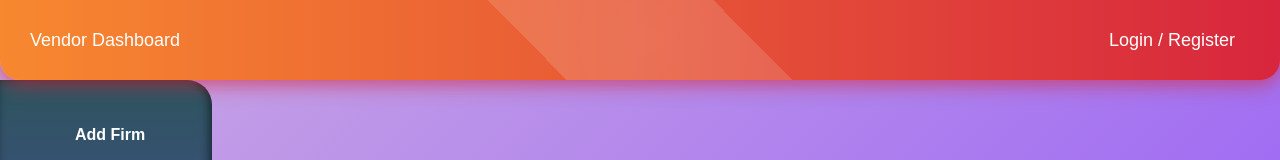
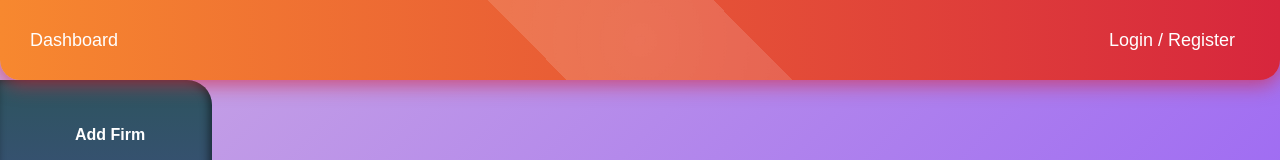
Before and after one commit to d-harshavardhan-sai/yummora-frontend, a React (Vite) app: page / in a window 1280 px wide. Shown: the top 160 px of the page. Built offline with nearby package versions, Linux system fonts and the light colour scheme; a web font is replaced by a local one.

Commit message:
changed the navi bar name

```diff
--- a/src/vendorDashboard/components/NaviBar.jsx
+++ b/src/vendorDashboard/components/NaviBar.jsx
@@ -8,7 +8,7 @@ const NaviBar = ({showLoginHandler, showRegisterHandler, showLogOut, logOutHandl
     <div className="navSection">
 
         <div className="company">
-            Vendor Dashboard
+            Dashboard
         </div>
         <div className="firmname">
             <h4>{firmname}</h4>
```
